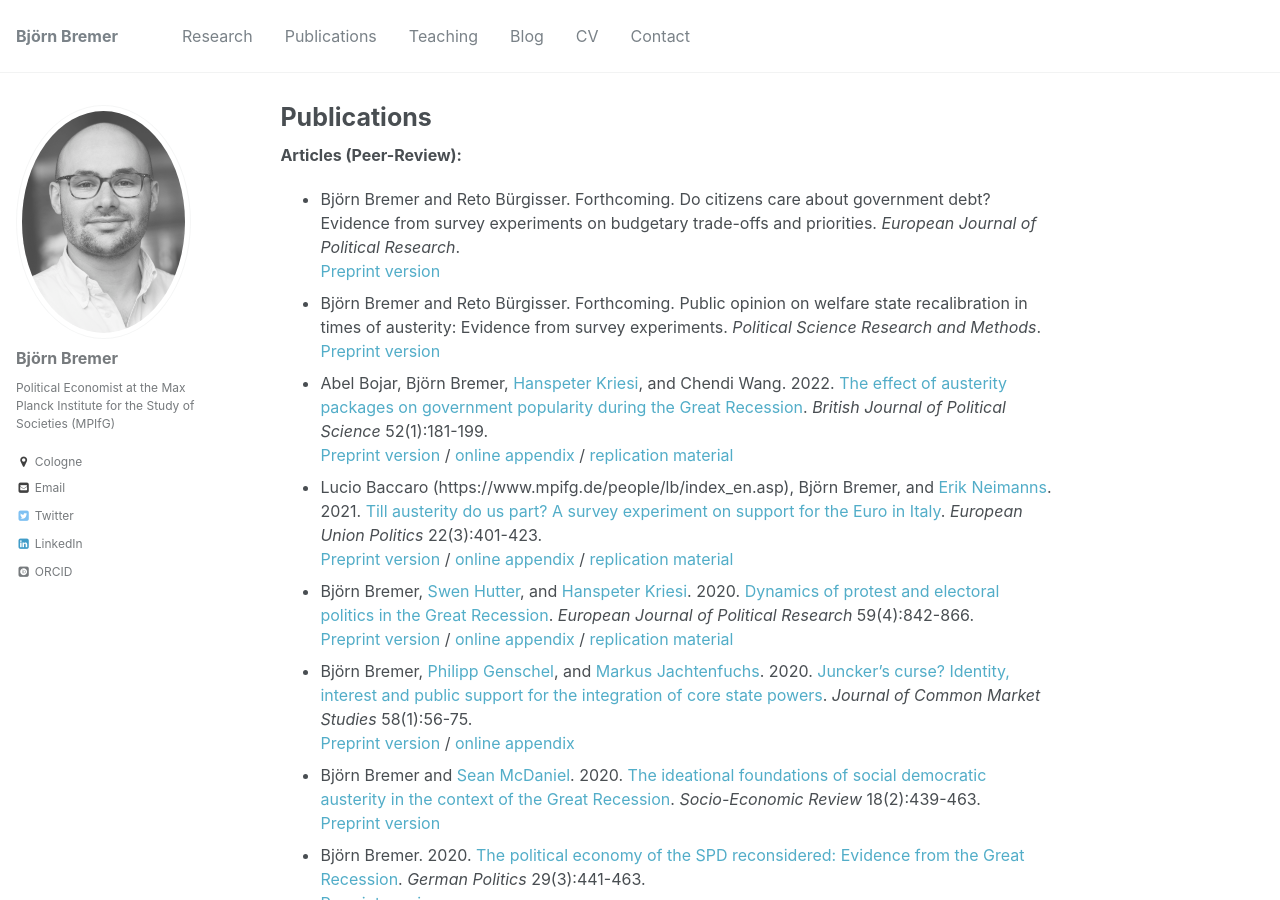
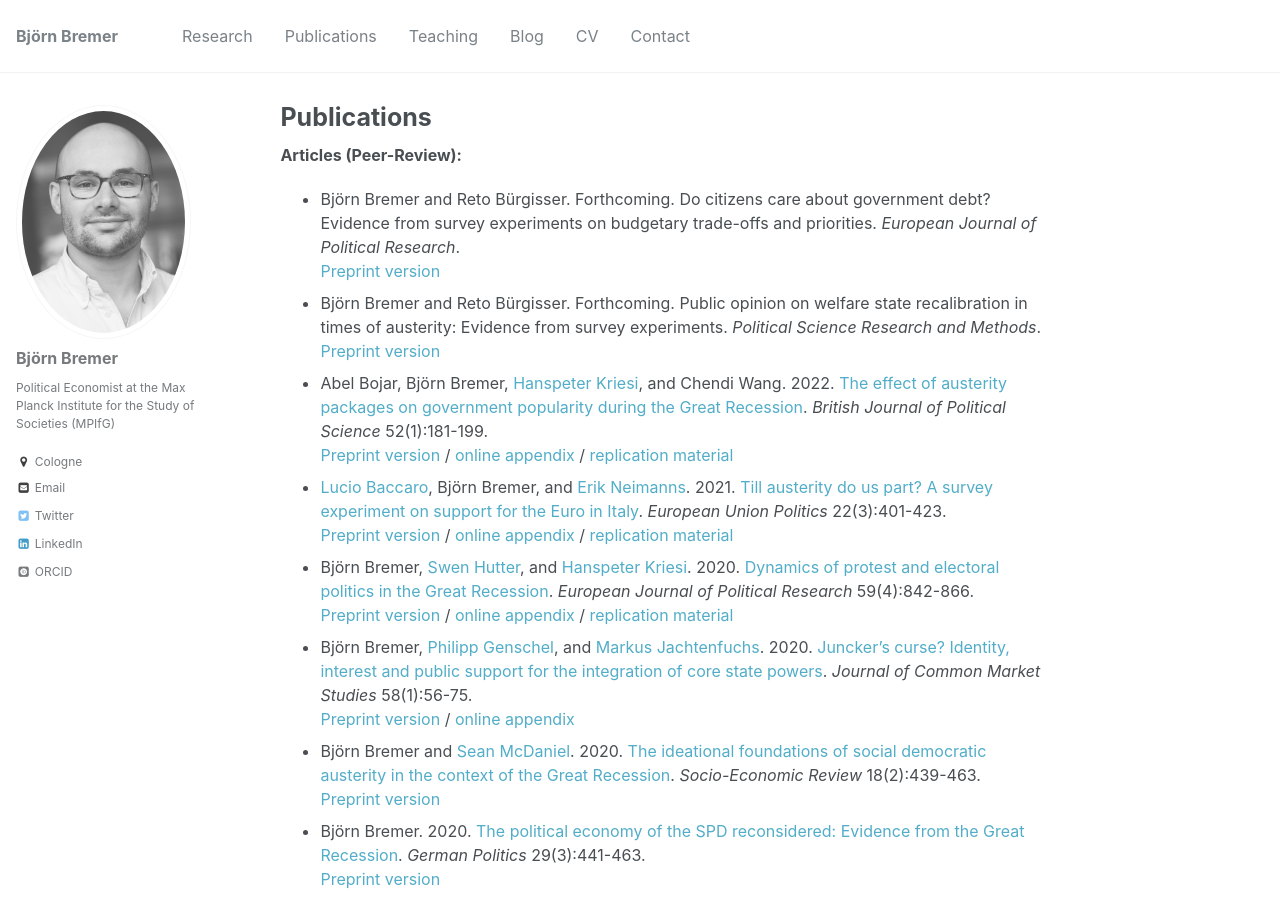
Before and after one commit to bjoernbremer/bjoernbremer.github.io, a Jekyll site: the page built from _pages/publications.md, in a window 1280 px wide and 900 px high. Built offline with Jekyll 4.4.1, drawn with Linux system fonts in a browser that asks for light colours; some web fonts are replaced.

Commit message:
Add files via upload
Update website

```diff
--- a/_pages/publications.md
+++ b/_pages/publications.md
@@ -13,7 +13,7 @@ author_profile: true
 [Preprint version](https://osf.io/uj6eq/)
 * Abel Bojar, Björn Bremer, [Hanspeter Kriesi](http://www.eui.eu/DepartmentsAndCentres/PoliticalAndSocialSciences/People/Professors/Kriesi.aspx), and Chendi Wang. 2022. [The effect of austerity packages on government popularity during the Great Recession](https://t.co/2Fmbwkxf9T?amp=1). *British Journal of Political Science* 52(1):181-199. <br/>
 [Preprint version]({{ site.url }}/files/publications/AusterityEvents_BJPolS_accepted.pdf) / [online appendix]({{ site.url }}/files/publications/AusterityEvents_BJPolS_accepted.pdf) / [replication material](https://doi.org/10.7910/DVN/MDLQKC)
-* Lucio Baccaro (https://www.mpifg.de/people/lb/index_en.asp), Björn Bremer, and [Erik Neimanns](https://www.mpifg.de/forschung/wissdetails_en.asp?MitarbID=885). 2021. [Till austerity do us part? A survey experiment on support for the Euro in Italy](https://journals.sagepub.com/doi/full/10.1177/14651165211004772). *European Union Politics* 22(3):401-423. <br/>
+* [Lucio Baccaro](https://www.mpifg.de/people/lb/index_en.asp), Björn Bremer, and [Erik Neimanns](https://www.mpifg.de/forschung/wissdetails_en.asp?MitarbID=885). 2021. [Till austerity do us part? A survey experiment on support for the Euro in Italy](https://journals.sagepub.com/doi/full/10.1177/14651165211004772). *European Union Politics* 22(3):401-423. <br/>
 [Preprint version]({{ site.url }}/files/publications/BaccaroBremerNeimanns_EUP_2021.pdf) / [online appendix]({{ site.url }}/files/publications/BaccaroBremerNeimanns_EUP_2021_OnlineAppendix.pdf) / [replication material]()
 * Björn Bremer, [Swen Hutter](http://www.swen-hutter.eu/), and [Hanspeter Kriesi](http://www.eui.eu/DepartmentsAndCentres/PoliticalAndSocialSciences/People/Professors/Kriesi.aspx). 2020. [Dynamics of protest and electoral politics in the Great Recession](https://doi.org/10.1111/1475-6765.12375). *European Journal of Political Research* 59(4):842-866. <br/>
 [Preprint version]({{ site.url }}/files/publications/BremerHutterKriesi_2019_EJPR.pdf) / [online appendix]({{ site.url }}/files/publications/BremerHutterKriesi_2019_EJPR_appendix.pdf) / [replication material](https://doi.org/10.7910/DVN/GWPX1A)
```
Also changed, not shown: _pages/about.md (+2 -2 lines), _pages/teaching.md (+1 -1 lines).
